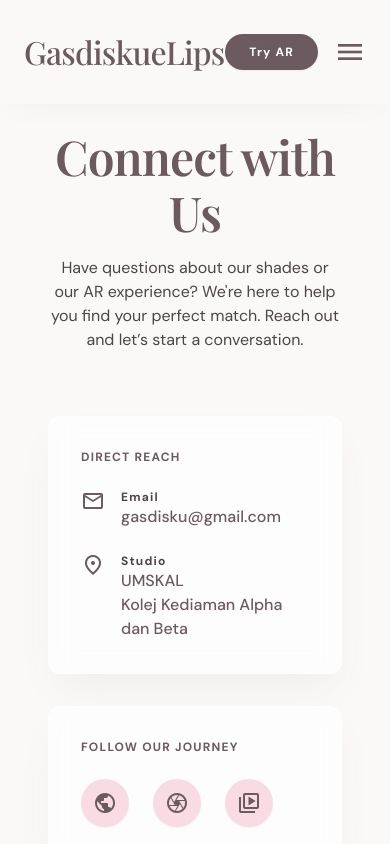
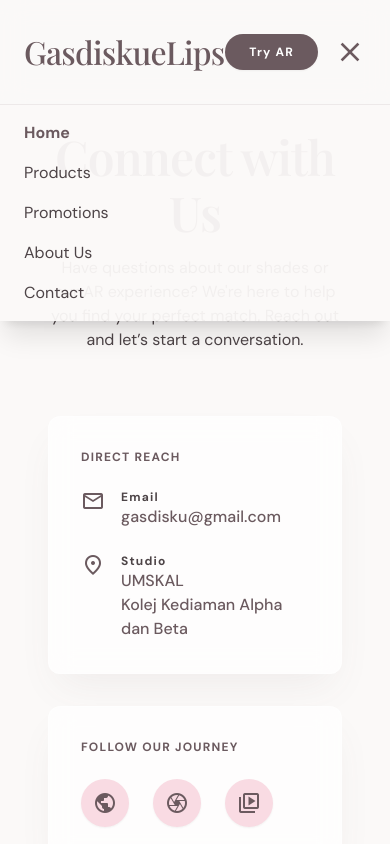
Before and after one commit to chadenkiu/Gasdiskue, a plain HTML site: page contact.html in a window 390 px wide. Both pictures are taken after a click on the button "menu". Shown: the top 844 px of the page. Drawn offline with nearby package versions, Linux system fonts and the light colour scheme.

Commit message:
Update contact.html

```diff
--- a/contact.html
+++ b/contact.html
@@ -276,6 +276,23 @@
 </div>
 </footer>
 <script>
+      // Mobile Menu Toggle
+const mobileMenuBtn = document.getElementById('mobile-menu-btn');
+const mobileMenu = document.getElementById('mobile-menu');
+const menuIcon = mobileMenuBtn.querySelector('.material-symbols-outlined');
+
+mobileMenuBtn.addEventListener('click', () => {
+    // Toggle the menu visibility
+    mobileMenu.classList.toggle('hidden');
+    mobileMenu.classList.toggle('flex');
+
+    // Switch the icon between 'menu' and 'close'
+    if (mobileMenu.classList.contains('hidden')) {
+        menuIcon.textContent = 'menu';
+    } else {
+        menuIcon.textContent = 'close';
+    }
+});
         // Micro-interaction: Header shadow on scroll
         window.addEventListener('scroll', () => {
             const nav = document.querySelector('nav');
```
